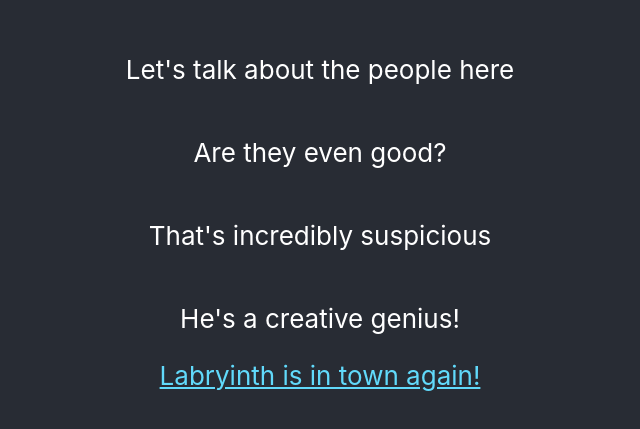
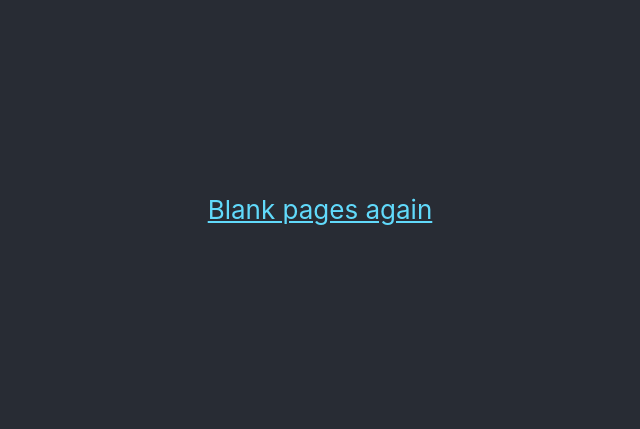
Before and after one commit to render-examples/create-react-app, a React (Create React App) app: page / in a window 1280 px wide. Shown: the part 191-620 px from the top of the page, without its empty margins (320-960 px from the left). Built offline with nearby package versions, Linux system fonts and the light colour scheme.

Commit message:
Modified the production workflow as well as the App.js file

```diff
--- a/src/App.js
+++ b/src/App.js
@@ -6,25 +6,13 @@ class App extends Component {
     return (
       <div className="App">
         <header className="App-header">
-          <p>
-            Let's talk about the people here
-          </p>
-          <p>
-            Are they even good?
-          </p>
-          <p>
-            That's incredibly suspicious
-          </p>
-          <p>
-            He's a creative genius!
-          </p>
           <a
             className="App-link"
             href="https://reactjs.org"
             target="_blank"
             rel="noopener noreferrer"
           >
-            Labryinth is in town again!
+            Blank pages again
           </a>
         </header>
       </div>
```
